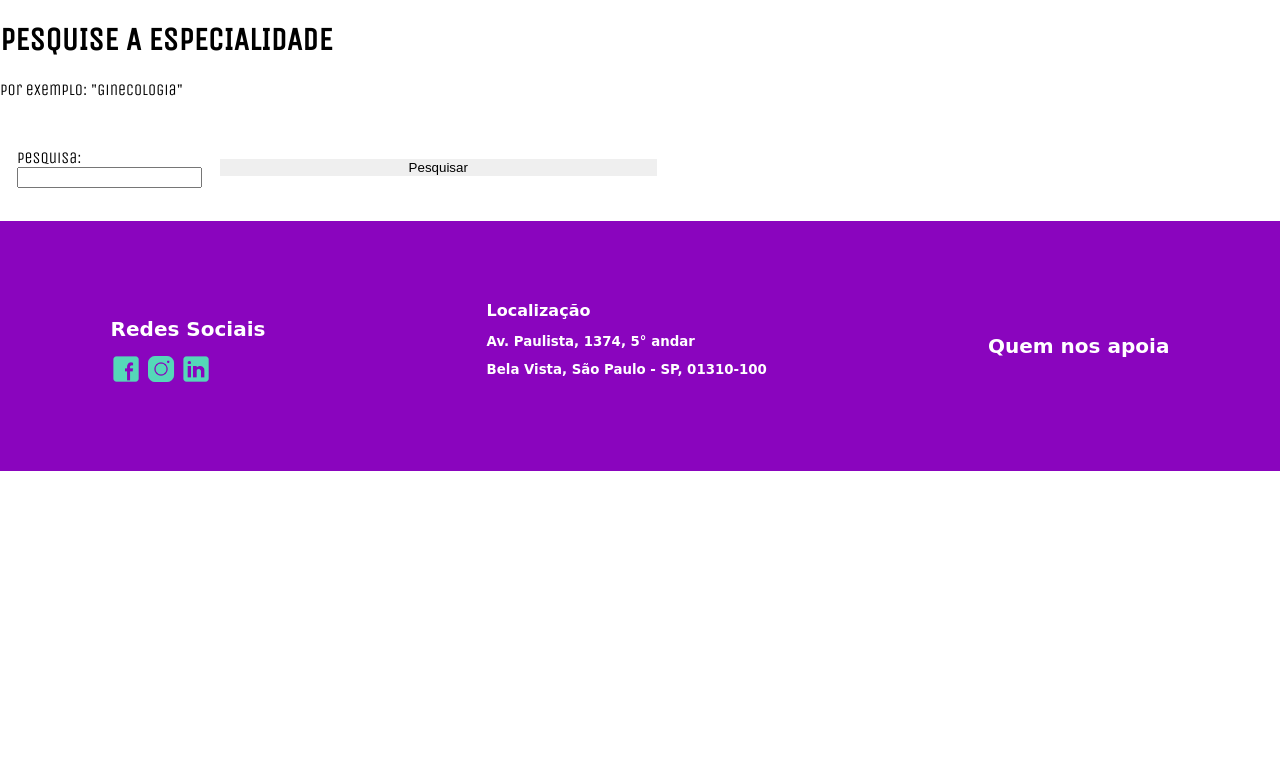
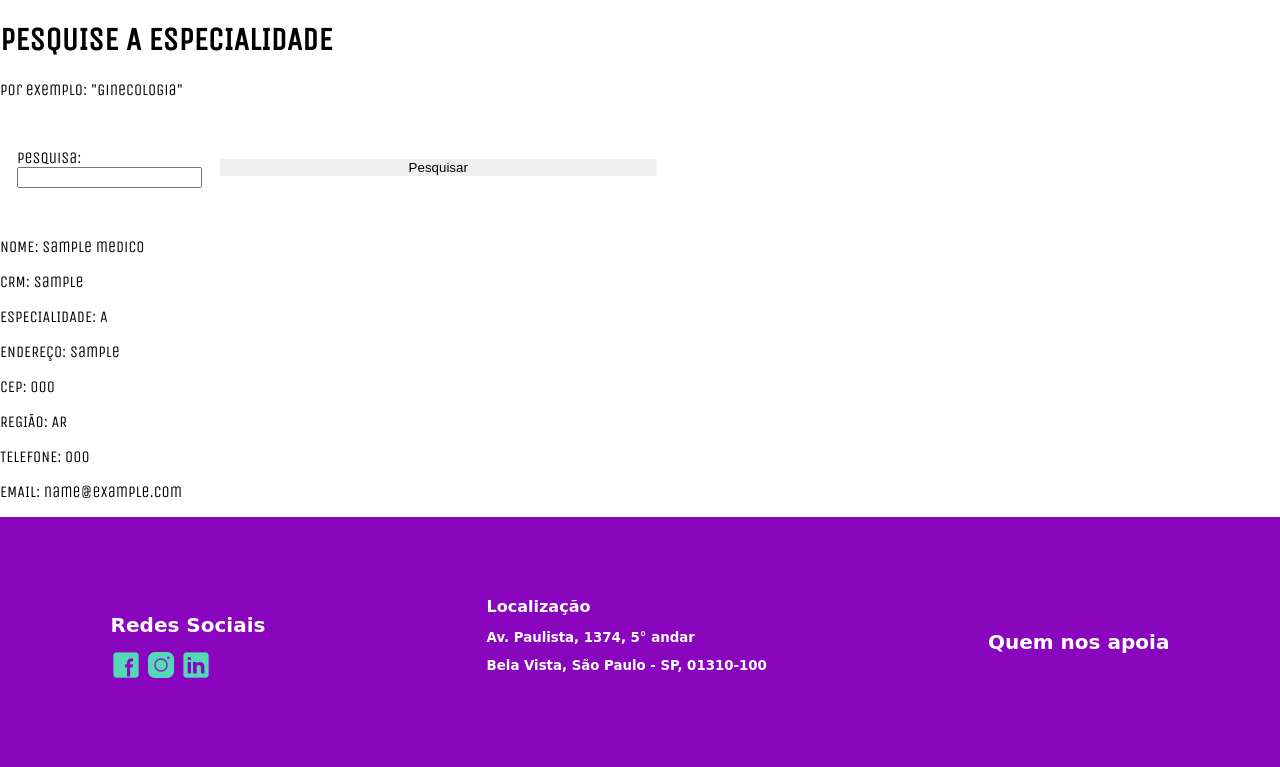
Before and after one commit to vanmtv/dr-ella, a Django app: template app/templates/busca.html in a window 1280 px wide. Shown: the part 100-867 px from the top of the page. Before the commit the page ends 571 px from the top, so only its background shows below. Run offline with Django 3.2, Linux system fonts and the light colour scheme; the template is opened without the code that fills it: values that come from a table or form of the project are taken from there, others are empty; tables that the repository leaves empty hold one stand-in row (values such as "Sample post"); some web fonts are replaced.

Commit message:
Adicionar sistema final de busca por especialidade

```diff
--- a/app/forms.py
+++ b/app/forms.py
@@ -25,8 +25,8 @@ class CadastroForm(forms.ModelForm):
         ]
 
 class LoginForm(forms.Form):
-    username = forms.CharField(label='username')
-    password = forms.CharField(label= 'password', widget=forms.PasswordInput())
+    username = forms.CharField(label='Nome de usuário')
+    password = forms.CharField(label= 'Senha', widget=forms.PasswordInput())
 
 class BuscaForm(forms.Form):
-    search = forms.CharField(label='pesquisa')
+    pesquisa = forms.CharField(label='Pesquisa')
--- a/app/models.py
+++ b/app/models.py
@@ -112,6 +112,12 @@ especialidade= [
     ('UR', 'Urologia'),
 ]
 
+def buscar_sigla_especialidade(busca):
+    for item in especialidade:
+        if busca.lower() == item[1].lower():
+            return item[0]
+    return None
+
 class Medico(models.Model):
     nome_Medico = models.CharField(max_length=50, default="")
     CRM = models.CharField(max_length=20, default="")
--- a/app/templates/busca.html
+++ b/app/templates/busca.html
@@ -7,8 +7,19 @@
         {% csrf_token %}
         {{ form.as_p }}
         <input type="submit" value="Pesquisar"/>
+
     </form>
-    {% if msg %}
-        {{msg}}
-    {% endif %}
+
+    <div>
+        {% for med in medicos %}
+            <p>NOME: {{med.nome_Medico}}</p>
+            <p>CRM: {{med.CRM}}</p>
+            <p>ESPECIALIDADE: {{med.especialidade}}</p>
+            <p>ENDEREÇO: {{med.endereco}}</p>
+            <p>CEP: {{med.CEP}}</p>
+            <p>REGIÃO: {{med.regiao_med}}</p>
+            <p>TELEFONE: {{med.telefone}}</p>
+            <p>EMAIL: {{med.email}}</p>
+        {% endfor %}
+    </div>
 {% endblock %}
```
Also changed, not shown: app/views.py (+7 -10 lines).
